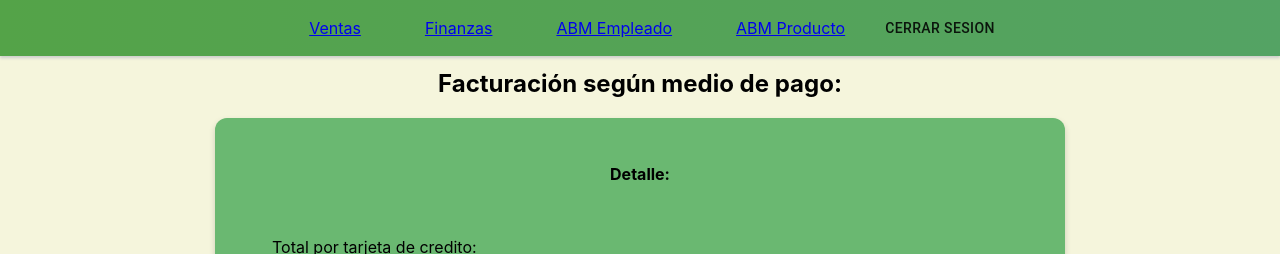
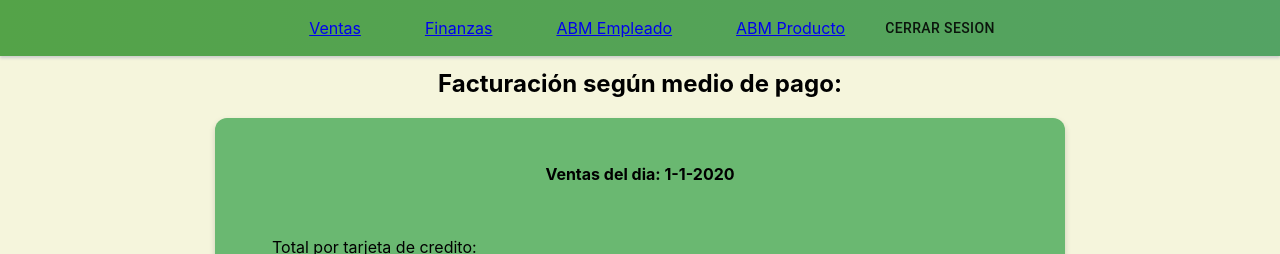
Before and after one commit to fedeerivarola/INTEGRACIONES-UADE-Supermercado, a React (Create React App) app: page /finances in a window 1280 px wide. Both pictures are taken after a click on the button "INGRESAR". Shown: the top 254 px of the page. Built offline with nearby package versions, Linux system fonts and the light colour scheme; no server answers.

Commit message:
agregado fecha consultada

```diff
--- a/src/components/Facturacion/Facturacion.js
+++ b/src/components/Facturacion/Facturacion.js
@@ -12,7 +12,7 @@ const Facturacion = () => {
         debitTotal: '',
         cashTotal: ''
     });
-    const [date, setDate] = useState(null);
+    const [date, setDate] = useState('1-1-2020');
     let { dd, MM, YYYY } = useState(null);
 
     useEffect(() => {
@@ -76,7 +76,7 @@ const Facturacion = () => {
             <h2>Facturación según medio de pago:</h2>
 
             <div className="facturacion row-bottom-margin">
-                <h4 >Detalle:</h4>
+                <h4 >Ventas del dia: {date}</h4>
                 <div className="facturacion-col row-bottom-margin">
                     <p>Total por tarjeta de credito:</p>
                     <p>{detail.creditTotal}</p>
```
